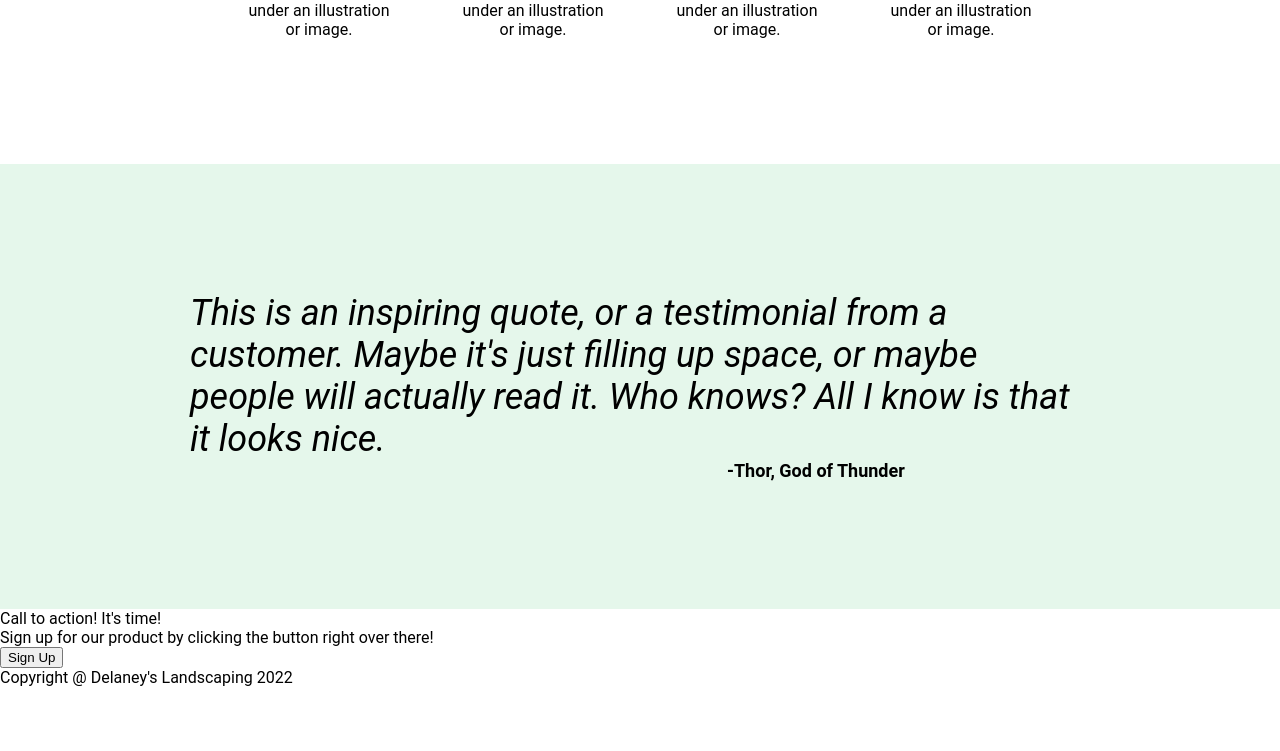
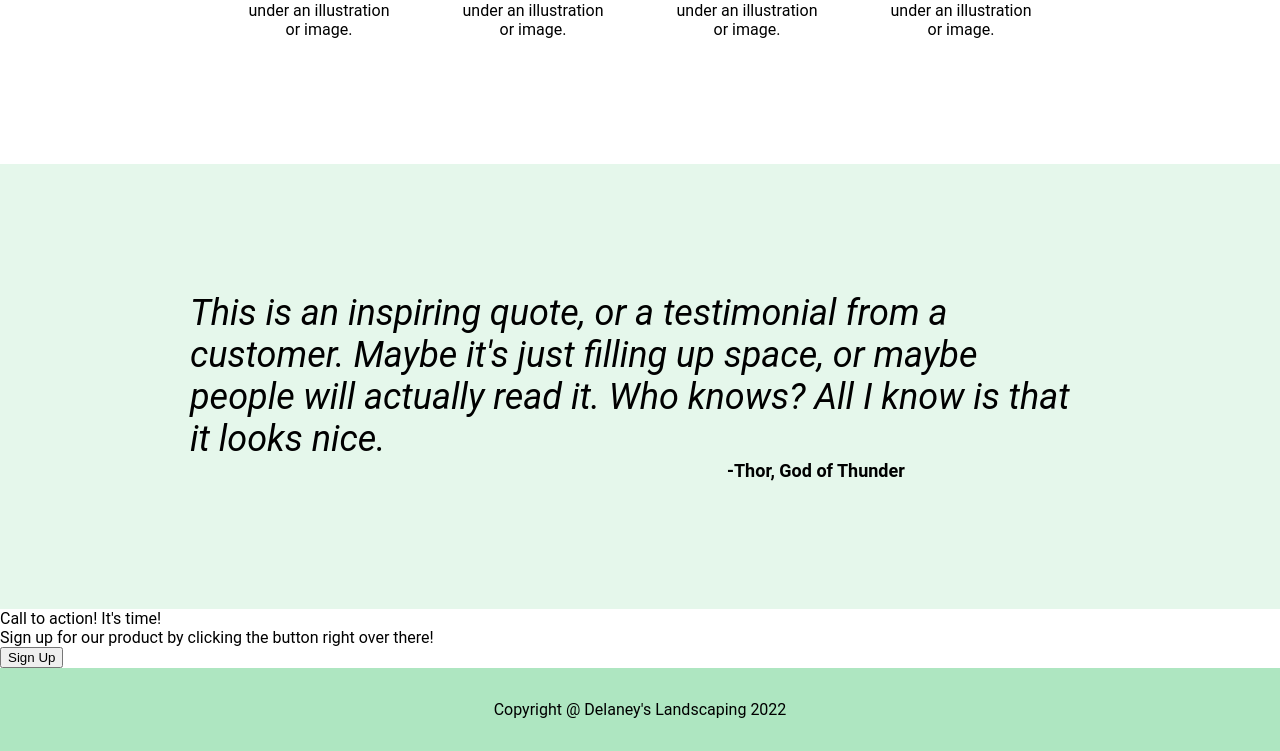
Before and after one commit to TadghPurcell/odin-landing-page, a plain HTML site: page index.html in a window 1280 px wide. Shown: the part 653-1404 px from the top of the page. Before the commit the page ends 1340 px from the top, so only its background shows below. Drawn offline with Linux system fonts and the light colour scheme.

Commit message:
Add css to footer

```diff
--- a/style.css
+++ b/style.css
@@ -113,3 +113,11 @@ ul {
     font-size: 18px;
     align-self: flex-end;
 }
+
+.footer {
+    background-color: #50C87875;
+   display: flex;
+   justify-content: center;
+   align-items: center;
+   padding: 32px;
+}
```
